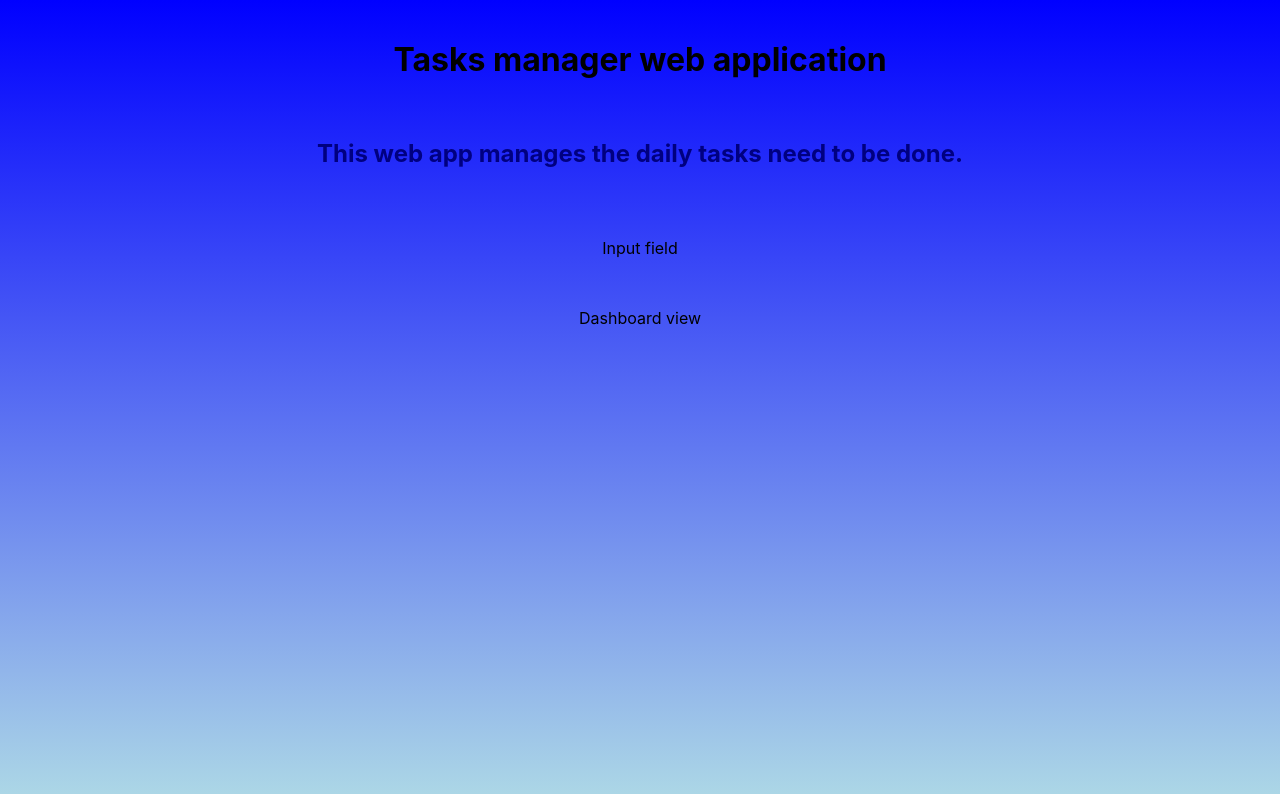
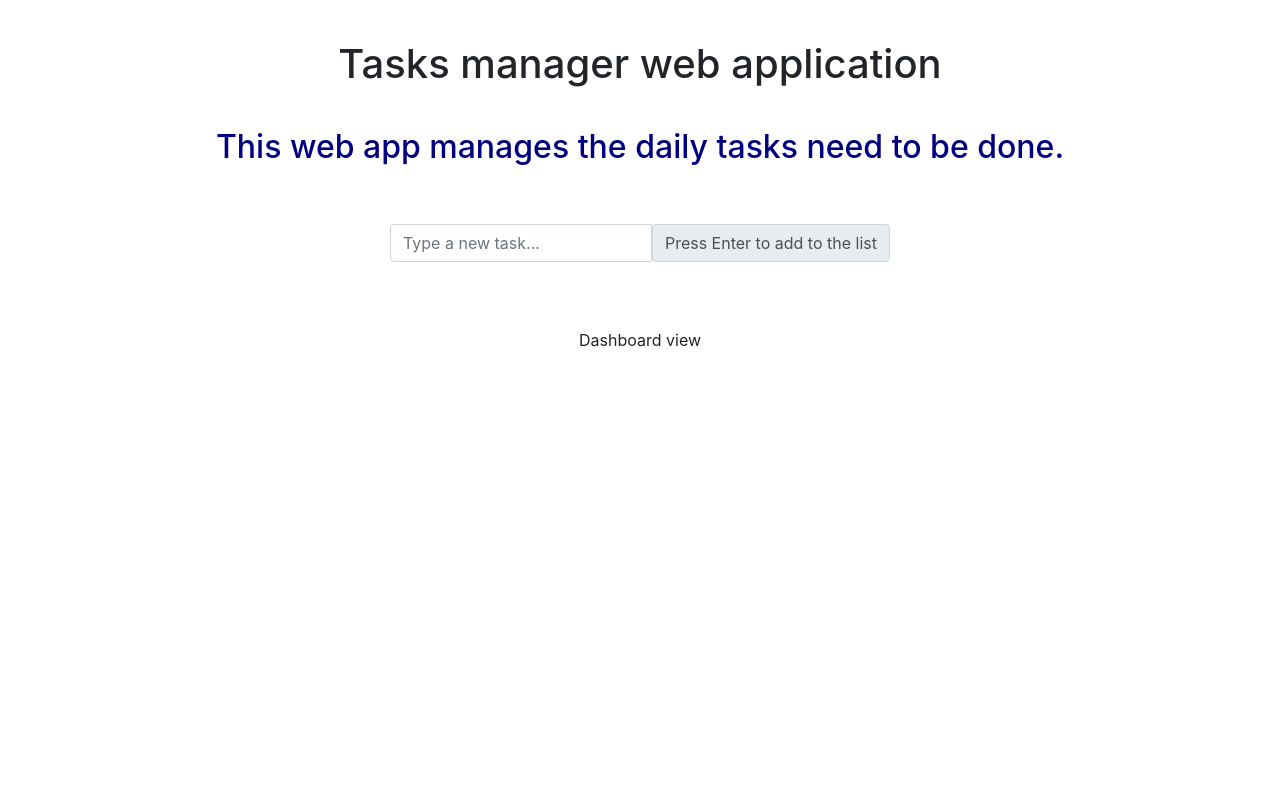
Before and after one commit to apolo1805/todo-app, a React (Create React App) app: page / in a window 1280 px wide. Shown: the top 794 px of the page. Built offline with nearby package versions, Linux system fonts and the light colour scheme.

Commit message:
Install react-bootstrap + input component

```diff
--- a/package.json
+++ b/package.json
@@ -6,7 +6,9 @@
     "@testing-library/jest-dom": "^5.11.4",
     "@testing-library/react": "^11.1.0",
     "@testing-library/user-event": "^12.1.10",
+    "bootstrap": "^4.6.0",
     "react": "^17.0.2",
+    "react-bootstrap": "^1.6.1",
     "react-dom": "^17.0.2",
     "react-scripts": "4.0.3",
     "web-vitals": "^1.0.1"
--- a/src/App.css
+++ b/src/App.css
@@ -1,6 +1,6 @@
 
 .App {
-    background-image: linear-gradient(to bottom, blue, lightblue);
+    /* background-image: linear-gradient(to bottom, green, lightblue); */
     height: 100vh;
 }
 
--- a/src/App.js
+++ b/src/App.js
@@ -12,7 +12,7 @@ function App() {
       </header>
 
       <main>
-        <Input />
+        <Input placeholder="Type a new task..." tooltip="Press Enter to add to the list"/>
         <Dashboard />
       </main>
     </div>
--- a/src/components/Input/Input.css
+++ b/src/components/Input/Input.css
@@ -1,5 +1,6 @@
 
 .c-input {
-    text-align: center;
     padding: 50px 0;
+    margin: 0 auto;
+    width: 500px;
 }
--- a/src/components/Input/Input.js
+++ b/src/components/Input/Input.js
@@ -1,11 +1,18 @@
 
 import React from 'react';
+import { FormControl, InputGroup } from 'react-bootstrap';
 import './Input.css';
+import 'bootstrap/dist/css/bootstrap.min.css';
 
-function Input(props) {
+function Input({placeholder, tooltip}) {
     return (
         <div className="c-input">
-            Input field
+             <InputGroup className="mb-3">
+                <FormControl
+                    placeholder={placeholder}
+                />
+                <InputGroup.Text>{tooltip}</InputGroup.Text>
+            </InputGroup>
         </div>
     );
 }
```
Also changed, not shown: 2 other files (tests, documents, lock files or other folders).
